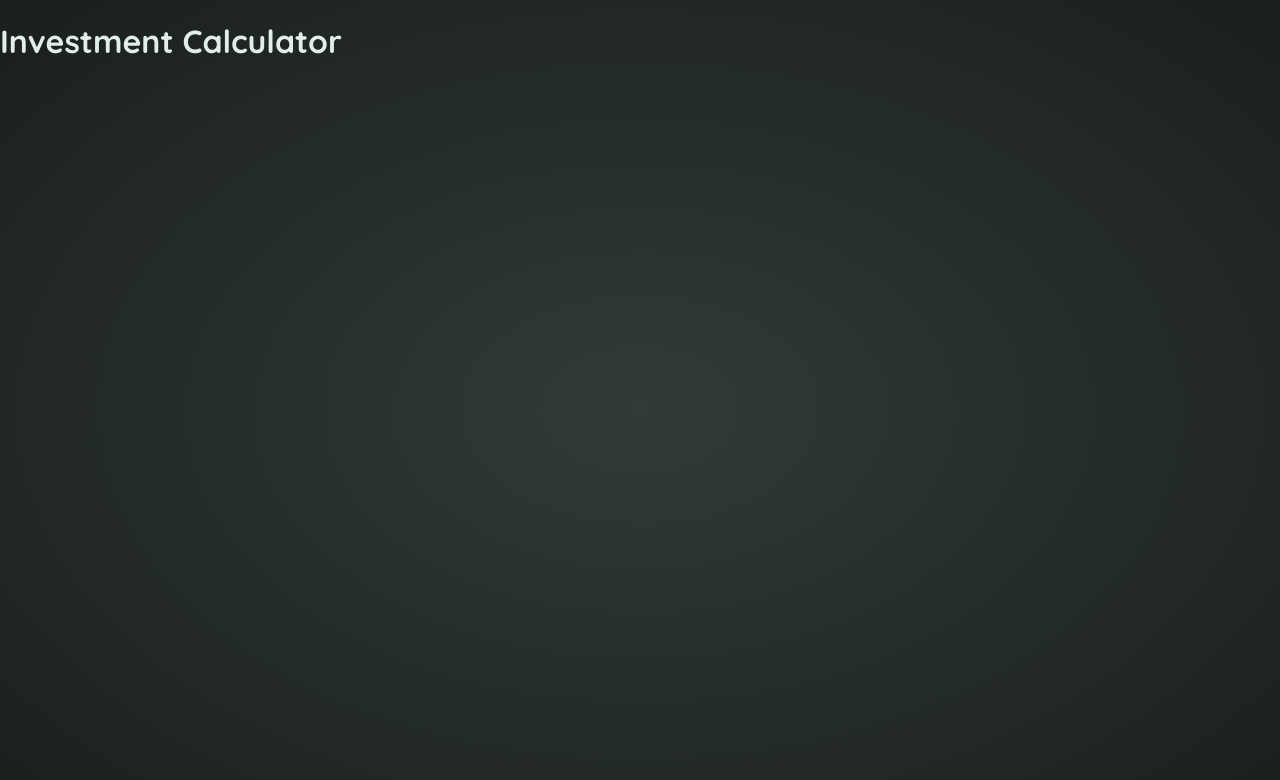
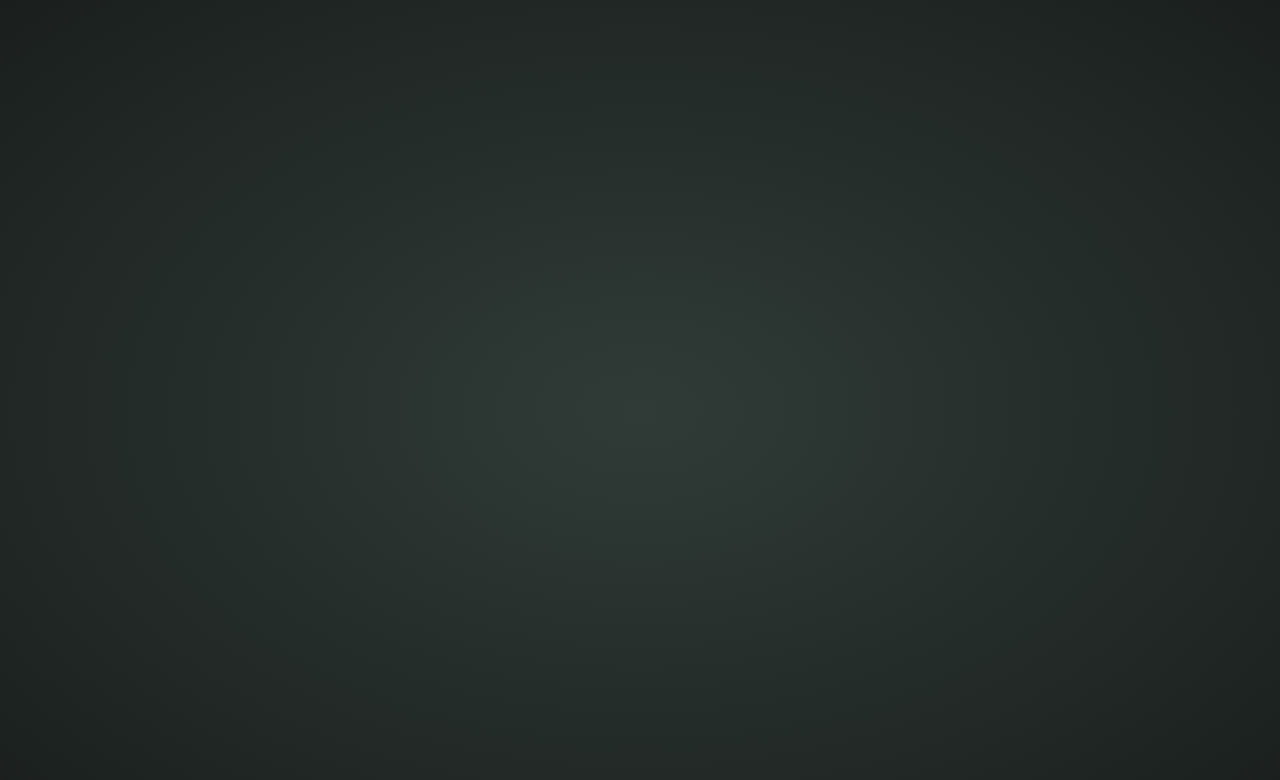
Before and after one commit to Shahbaaz92/Investment-Calculator-App, a React (Vite) app: page / in a window 1280 px wide. Shown: the top 780 px of the page. Built offline with nearby package versions, Linux system fonts and the light colour scheme.

Commit message:
Update App.jsx

```diff
--- a/src/App.jsx
+++ b/src/App.jsx
@@ -1,5 +1,5 @@
 function App() {
-  return <h1>Investment Calculator</h1>;
+  return <h1> </h1>;
 }
 
 export default App;
```
